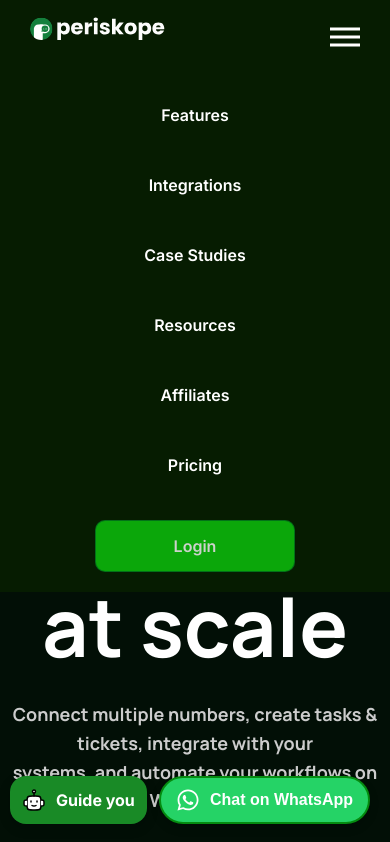
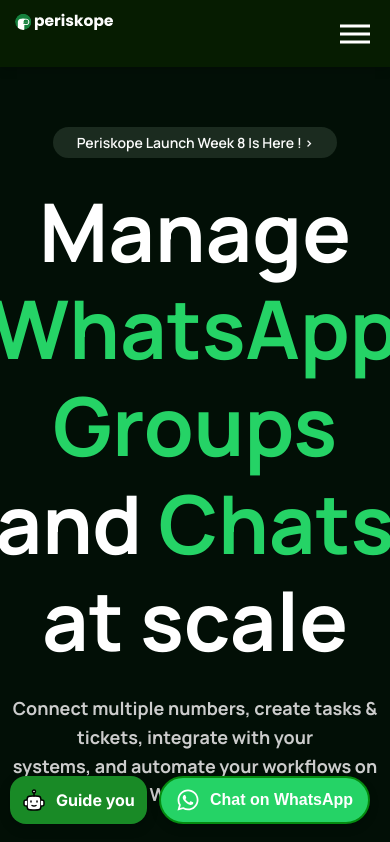
Before and after one commit to razaOnGit/periskope-app, a React (Create React App) app in the folder periskope-app/: page / in a window 390 px wide. Shown: the top 842 px of the page. Built offline with nearby package versions, Linux system fonts and the light colour scheme; a web font is replaced by a local one.

Commit message:
mobile responsive_navbar_

```diff
--- a/periskope-app/public/index.html
+++ b/periskope-app/public/index.html
@@ -3,6 +3,7 @@
   <head>
     <meta charset="utf-8" />
     <meta name="generator" content="Framer dc53115">
+    <meta name="viewport" content="width=device-width, initial-scale=1.0, maximum-scale=1.0, user-scalable=no">
     <title>Periskope - Manage WhatsApp Groups and Chats at Scale</title>
     <meta name="description" content="Connect multiple numbers, create tasks &amp; tickets, integrate with your systems, and automate your workflows on WhatsApp">
     <meta name="framer-search-index" content="https://framerusercontent.com/sites/6ontkuZ3hnaLPe4omgYcJJ/searchIndex-v0hxMF9983IC.json">
--- a/periskope-app/src/component/LandingPage.jsx
+++ b/periskope-app/src/component/LandingPage.jsx
@@ -8,12 +8,40 @@
   const [isOpen, setIsOpen] = useState(false);
 
   const toggleNav = () => {
-    setIsOpen(!isOpen);
+    setIsOpen(prevState => !prevState);
   };
 
   const closeNav = () => {
     setIsOpen(false);
+    document.body.style.overflow = 'auto'; // Re-enable scrolling when menu is closed
   };
+
+  // Close menu when clicking outside
+  React.useEffect(() => {
+    const handleClickOutside = (event) => {
+      const nav = document.querySelector('.nav-items');
+      const toggle = document.querySelector('.mobile-toggle');
+
+      if (isOpen && nav && toggle &&
+          !nav.contains(event.target) &&
+          !toggle.contains(event.target)) {
+        closeNav();
+      }
+    };
+
+    // Disable scrolling when menu is open
+    if (isOpen) {
+      document.body.style.overflow = 'hidden';
+    } else {
+      document.body.style.overflow = 'auto';
+    }
+
+    document.addEventListener('mousedown', handleClickOutside);
+    return () => {
+      document.removeEventListener('mousedown', handleClickOutside);
+      document.body.style.overflow = 'auto';
+    };
+  }, [isOpen]);
 
   return (
     <>
@@ -37,6 +65,7 @@
         </div>
       </button>
 
+      {/* Navigation Items */}
       <div className={`nav-items ${isOpen ? 'active' : ''}`}>
         <a href="#Features" onClick={closeNav}>Features</a>
         <a href="#Integrations" onClick={closeNav}>Integrations</a>
--- a/periskope-app/src/component/style.css
+++ b/periskope-app/src/component/style.css
@@ -110,45 +110,62 @@
 }
 
 /* Responsive Styles */
-@media (max-width: 480px) {
+/* Small devices (landscape phones, 991px and up) */
+@media (max-width: 991px) {
     .navbar {
-        padding: 15px 20px;
+        padding: 12px 15px;
         justify-content: space-between;
         position: relative;
     }
 
+    .logo img {
+        width: 100px;
+        height: auto;
+        margin-left: 0;
+    }
+
     .mobile-toggle {
         display: block;
+        right: 10px;
     }
 
     .nav-items {
         position: fixed;
-        top: 70px;
+        top: 60px;
         right: -100%;
         flex-direction: column;
         background-color: rgb(6, 28, 1);
         width: 100%;
-        padding: 20px;
-        transition: right 0.3s ease;
+        padding: 15px 0;
+        transition: right 0.3s ease-in-out;
         z-index: 999;
         margin: 0;
         left: 0;
         text-align: center;
+        opacity: 0;
+        visibility: hidden;
+        height: calc(100vh - 60px);
+        overflow-y: auto;
     }
 
     .nav-items.active {
         right: 0;
+        opacity: 1;
+        visibility: visible;
     }
 
     .nav-items a {
-        padding: 15px;
+        padding: 12px 15px;
         text-align: center;
         display: block;
         color: white;
+        font-size: 15px;
     }
 
     .login-btn {
         margin: 10px auto 0;
+        padding: 6px 15px;
+        font-size: 14px;
         width: 100%;
         max-width: 200px;
         display: inline-block;
```
Lines whose indentation alone changed are shown as unchanged.
